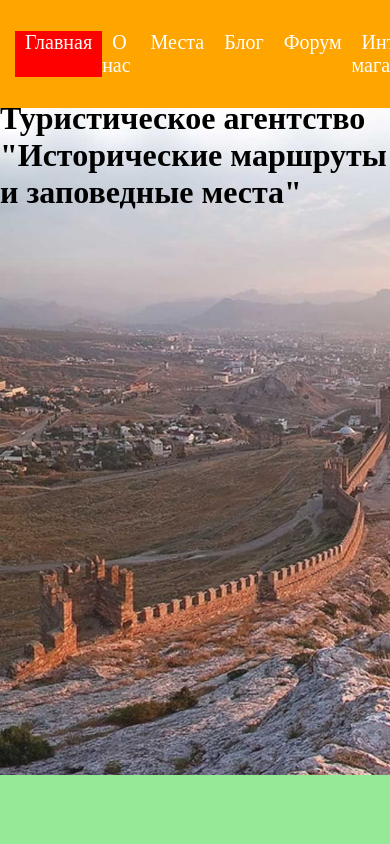
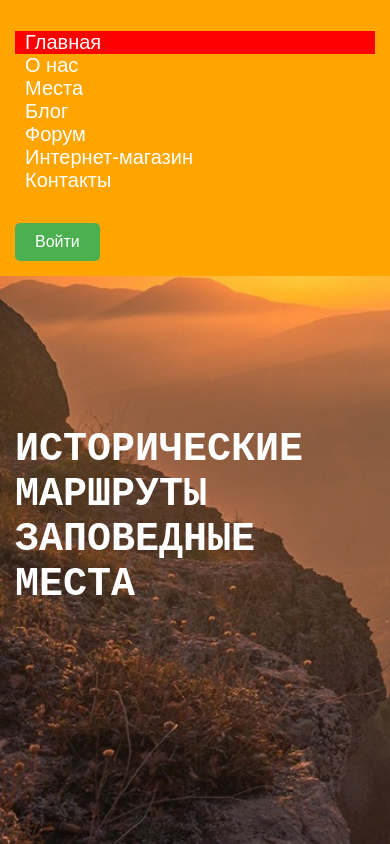
Before and after one commit to AlexIgn88/graduate-work, a Next.js app: page / in a window 390 px wide. Shown: the top 844 px of the page. Built offline with nearby package versions, Linux system fonts and the light colour scheme; no server answers.

Commit message:
доработка страницы index.js

```diff
--- a/components/Layout.js
+++ b/components/Layout.js
@@ -6,7 +6,7 @@ import { useRouter } from 'next/router';
 
 export default function Layout({ children }) {
 
-// временно - для того, чтобы футер на страничке /myaccount был в самом низу
+    // временно - для того, чтобы футер на страничке /myaccount был в самом низу
     const router = useRouter();
 
     console.log('router.pathname=', router.pathname);
--- a/pages/index.js
+++ b/pages/index.js
@@ -3,10 +3,16 @@ import Head from "next/head";
 export default function HomePage() {
     return <>
         <Head>
-            <title>Исторические маршруты и заповедные места</title>
+            <title>Туристическое агентство "Исторические маршруты и заповедные места"</title>
         </Head>
-        <div className="main">
-            <h1>Туристическое агентство "Исторические маршруты и заповедные места"</h1>
+        <div className="home-page">
+            <div>
+                {/* <span className="home-page-title">ИСТОРИЧЕСКИЕ МАРШРУТЫ <br /> <br /> ЗАПОВЕДНЫЕ МЕСТА</span> */}
+                <div className="home-page-title">
+                    <div>ИСТОРИЧЕСКИЕ МАРШРУТЫ</div>
+                    <div>ЗАПОВЕДНЫЕ МЕСТА</div>
+                </div>
+            </div>
         </div>
     </>
 }
--- a/styles/global.css
+++ b/styles/global.css
@@ -11,8 +11,10 @@ main {
 }
 
 body {
-    background-color: rgb(150, 233, 150);
+    /* background-color: rgb(150, 233, 150); */
+    background-color: rgb(255, 183, 87);
     margin: 0px;
+    font-family: sans-serif;
 }
 
 header {
@@ -31,9 +33,11 @@ header nav {
 }
 
 .navbar {
+    display: flex;
+    align-items: center;
+    flex-wrap: wrap;
+    padding: 15px;
     list-style-type: none;
-    display: flex;
-    padding: 15px;
 }
 
 .navbar .active {
@@ -83,14 +87,28 @@ header nav {
 }
 
 main {
-    margin-top: 100px;
+    margin-top: 70px;
 }
 
 
-.main {
+.home-page {
     background-image: url("/img/HomePage/background.jpg");
     background-size: cover;
-    height: 80vh;
+    height: 100vh;
+    display: flex;
+    align-items: center;
+    /* justify-content: center; */
+    justify-content: flex-start;
+}
+
+.home-page-title {
+    color: white;
+    /* font-size: xxx-large; */
+    font-size: 70px;
+    font-weight: bold;
+    font-family: monospace;
+    margin-left: 150px;
+    margin-bottom: 150px;
 }
 
 .cards {
@@ -126,3 +144,27 @@ footer p {
     /* color: #888; */
     color: #010101;
 }
+
+@media (max-width: 850px) {
+    header {
+        display: block;
+    }
+
+    .home-page-title {
+        margin-left: 80px;
+        font-size: 60px;
+    }
+}
+
+@media (max-width: 500px) {
+    .navbar {
+        display: block;
+    }
+
+    .home-page-title {
+        margin-left: 80px;
+        font-size: 40px;
+        margin-left: 15px;
+        margin-bottom: -50px;
+    }
+}
```
Also changed, not shown: public/img/HomePage/_0_background.jpg (added), public/img/HomePage/background.jpg.
